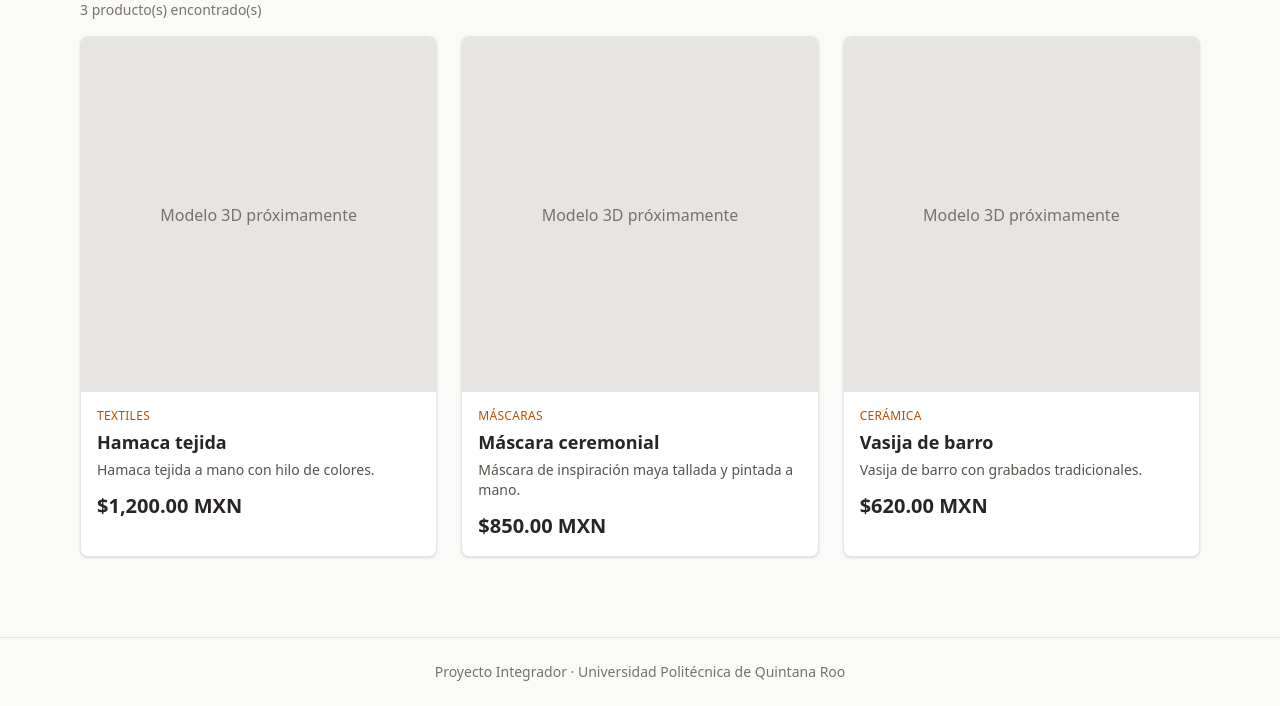
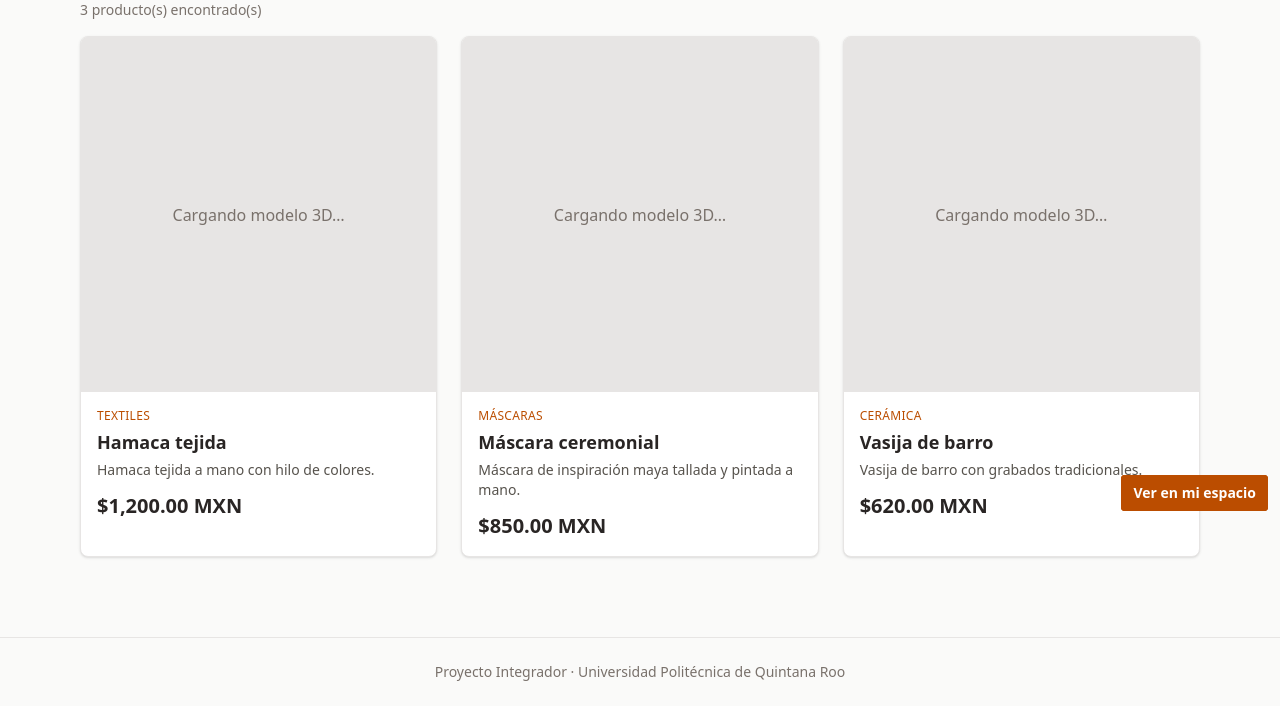
Before and after one commit to afsa3555/tienda-artesanias-mayas, a Laravel app: page / in a window 1280 px wide. Shown: the part 277-983 px from the top of the page. Run offline with Laravel 12, Linux system fonts and the light colour scheme; data comes from the database, SQL or seed files in the repository; style sheets or scripts are compiled from the project's sources; some libraries are stand-ins or nearby versions.

Commit message:
feat: visor 3D con model-viewer en el catalogo (H10)

```diff
--- a/tienda/package.json
+++ b/tienda/package.json
@@ -15,5 +15,8 @@
     },
     "optionalDependencies": {
         "@laravel/multiplex": "^0.4.1"
+    },
+    "dependencies": {
+        "@google/model-viewer": "^4.4.0"
     }
 }
--- a/tienda/resources/js/app.js
+++ b/tienda/resources/js/app.js
@@ -1 +1,2 @@
 //
+import '@google/model-viewer';
--- a/tienda/resources/views/livewire/catalog.blade.php
+++ b/tienda/resources/views/livewire/catalog.blade.php
@@ -35,9 +35,27 @@
 
     <div class="mt-4 grid gap-6 sm:grid-cols-2 lg:grid-cols-3">
         @forelse ($products as $product)
-            <article class="overflow-hidden rounded-lg border border-stone-200 bg-white shadow-sm">
-                <div class="flex aspect-square items-center justify-center bg-stone-200 text-stone-500">
-                    Modelo 3D próximamente
+            <article wire:key="product-{{ $product->id }}"
+                     class="overflow-hidden rounded-lg border border-stone-200 bg-white shadow-sm">
+                <div class="aspect-square bg-stone-200">
+                    <model-viewer src="{{ asset($product->model_path) }}"
+                                  alt="Modelo 3D de {{ $product->name }}"
+                                  camera-controls
+                                  auto-rotate
+                                  touch-action="pan-y"
+                                  shadow-intensity="1"
+                                  ar
+                                  ar-modes="webxr scene-viewer quick-look"
+                                  style="width:100%;height:100%;">
+                        <div slot="poster"
+                             class="flex h-full w-full items-center justify-center bg-stone-200 text-stone-500">
+                            Cargando modelo 3D…
+                        </div>
+                        <button slot="ar-button" type="button"
+                                class="absolute bottom-3 right-3 rounded bg-amber-700 px-3 py-2 text-sm font-semibold text-white">
+                            Ver en mi espacio
+                        </button>
+                    </model-viewer>
                 </div>
                 <div class="p-4">
                     <p class="text-xs uppercase tracking-wide text-amber-700">{{ $product->category->name }}</p>
```
Also changed, not shown: tienda/package-lock.json.
